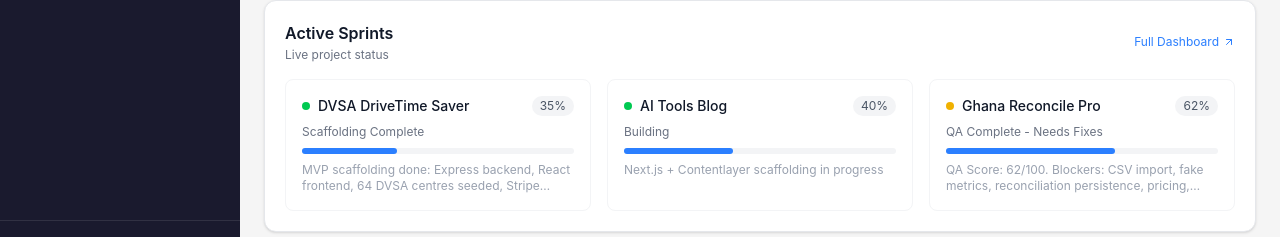
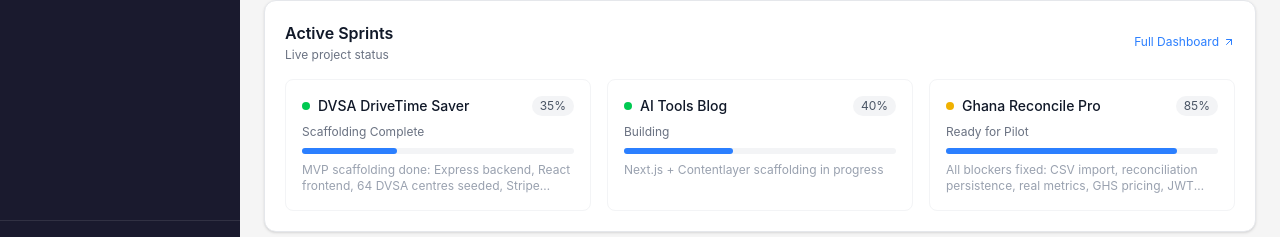
Before and after one commit to dtony47/workspace, a React (Vite) app in the folder elaman-dashboard/: page / in a window 1280 px wide. Shown: the part 532-769 px from the top of the page. Built offline with nearby package versions, Linux system fonts and the light colour scheme.

Commit message:
update: Ghana Reconcile now Ready for Pilot (85% complete)

```diff
--- a/elaman-dashboard/src/data/dashboardData.js
+++ b/elaman-dashboard/src/data/dashboardData.js
@@ -40,18 +40,18 @@
     id: 'ghana-reconcile',
     name: 'Ghana Reconcile Pro',
     status: 'ready',
-    statusLabel: 'QA Complete - Needs Fixes',
+    statusLabel: 'Ready for Pilot',
     priority: 'HIGH',
-    progress: 62,
+    progress: 85,
     sector: 'Fintech',
     description: 'Financial reconciliation platform for Ghana market',
-    nextAction: 'Fix 5 blockers OR pause project',
+    nextAction: 'Deploy to Render, recruit 3 pilot merchants',
     owner: 'Tony',
     mrrTarget: 5000,
     mrrCurrent: 0,
-    timeline: 'Sprint 5',
-    budget: { spent: 1200, total: 3000 },
-    notes: 'QA Score: 62/100. Blockers: CSV import, fake metrics, reconciliation persistence, pricing, JWT security',
+    timeline: 'Sprint 6',
+    budget: { spent: 1400, total: 3000 },
+    notes: 'All blockers fixed: CSV import, reconciliation persistence, real metrics, GHS pricing, JWT security',
   },
   {
     id: 'linkedin-job-auto',
```
